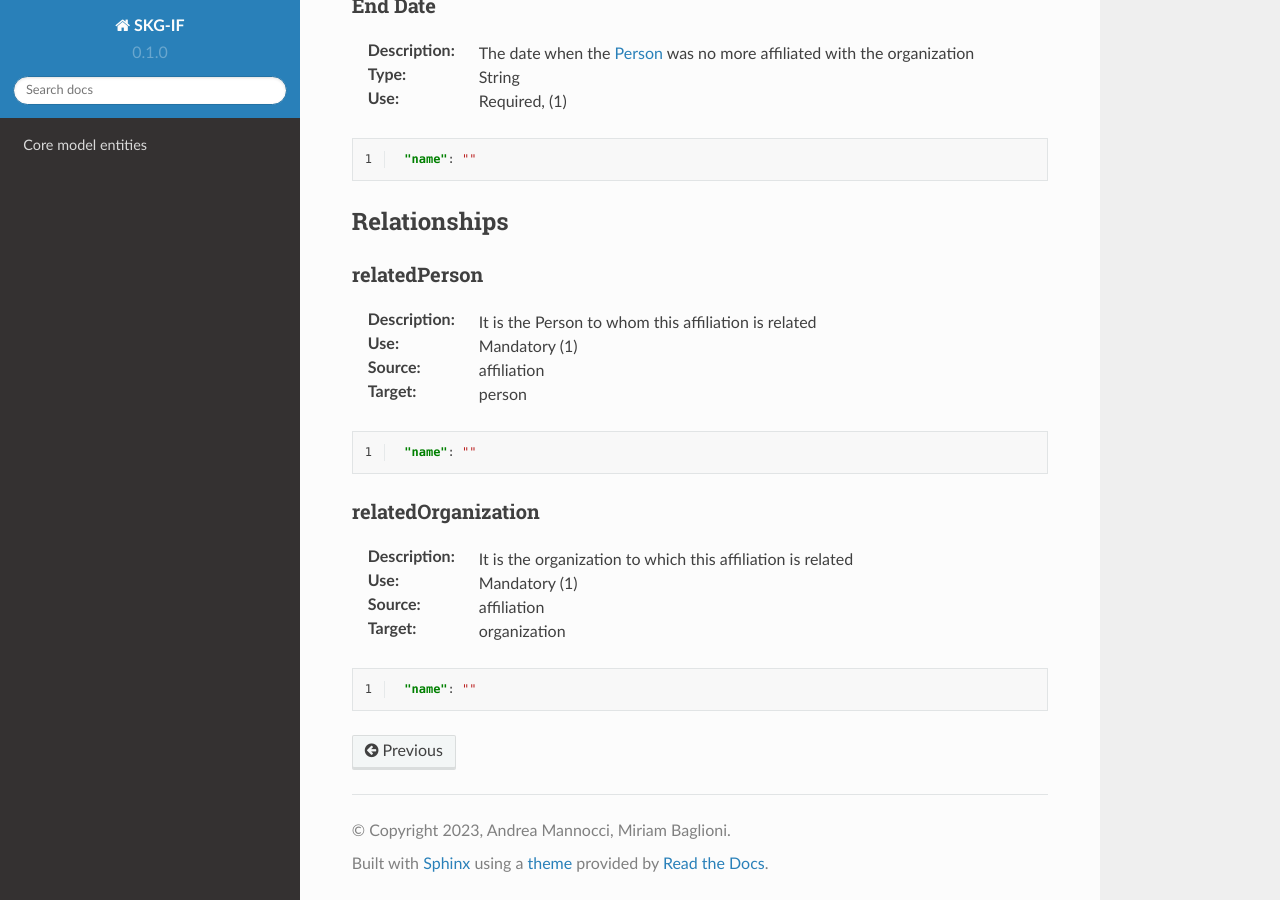
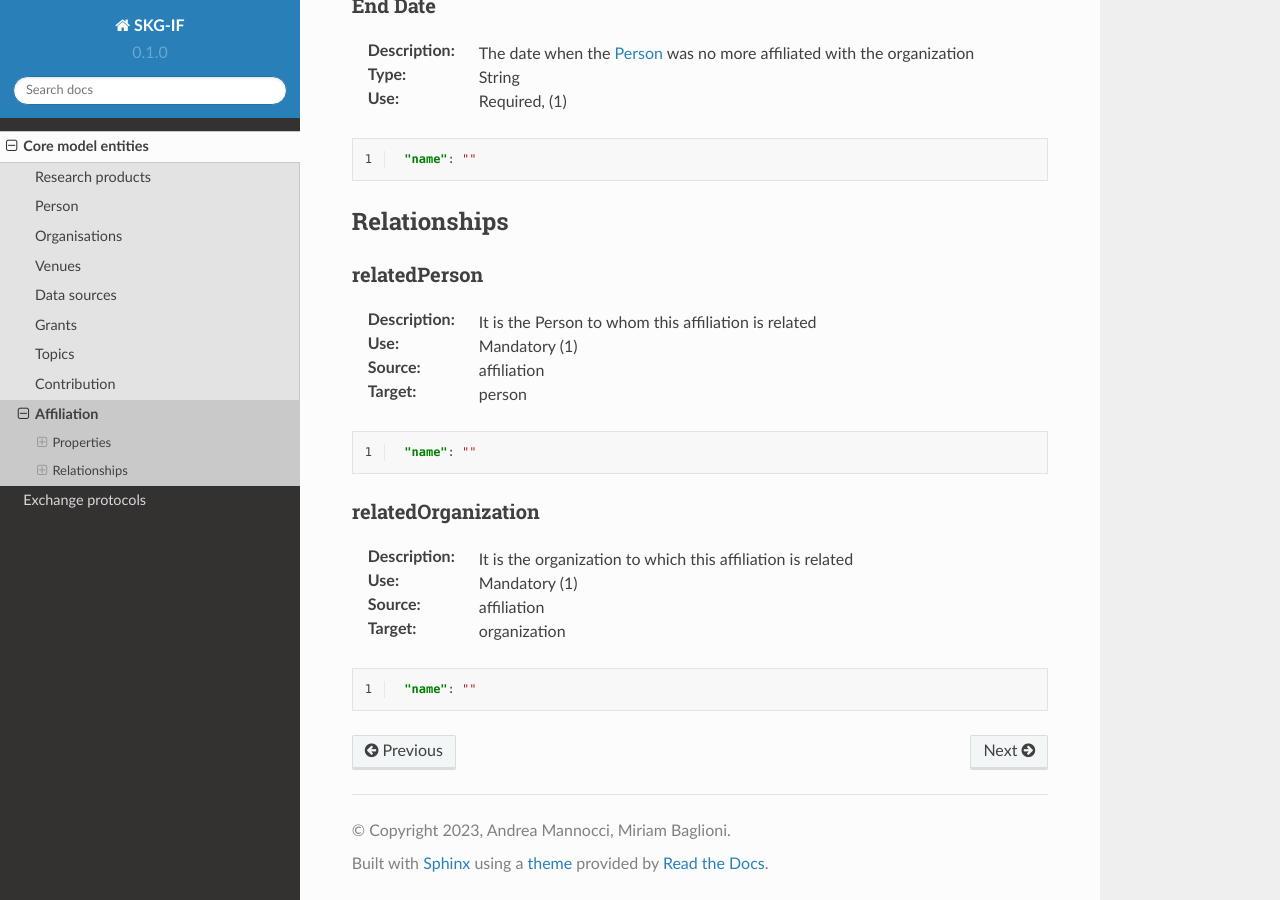
Before and after one commit to andremann/SKG-IF, a Sphinx documentation site: the page built from docs/source/affiliations.rst, in a window 1280 px wide and 900 px high, scrolled down 958 px. Built offline with Sphinx 7.4.7 and the Read the Docs theme 2.0.0, drawn with Linux system fonts in a browser that asks for light colours.

Commit message:
added protocols

```diff
--- /dev/null
+++ b/docs/source/exchange.rst
@@ -0,0 +1,5 @@
+.. _Exchange:
+
+Exchange protocols
+######
+TODO
--- a/docs/source/index.rst
+++ b/docs/source/index.rst
@@ -18,3 +18,4 @@
    :maxdepth: 2
 
    model
+   exchange
--- a/docs/source/model.rst
+++ b/docs/source/model.rst
@@ -16,4 +16,3 @@
    topics
    contributions
    affiliations
-..   others
```
Also changed, not shown: other parts of docs/source/index.rst (+1 -1 lines), docs/source/others.rst (deleted, +0 -8 lines).
